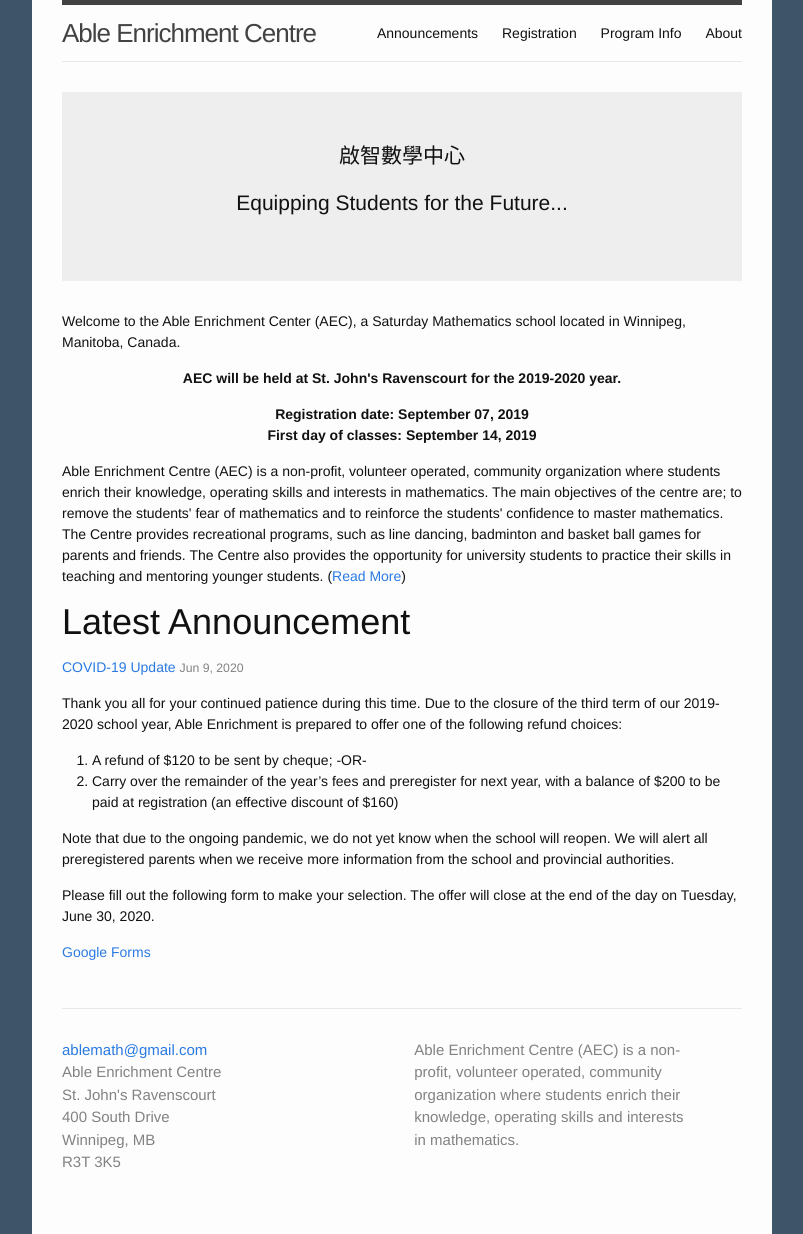
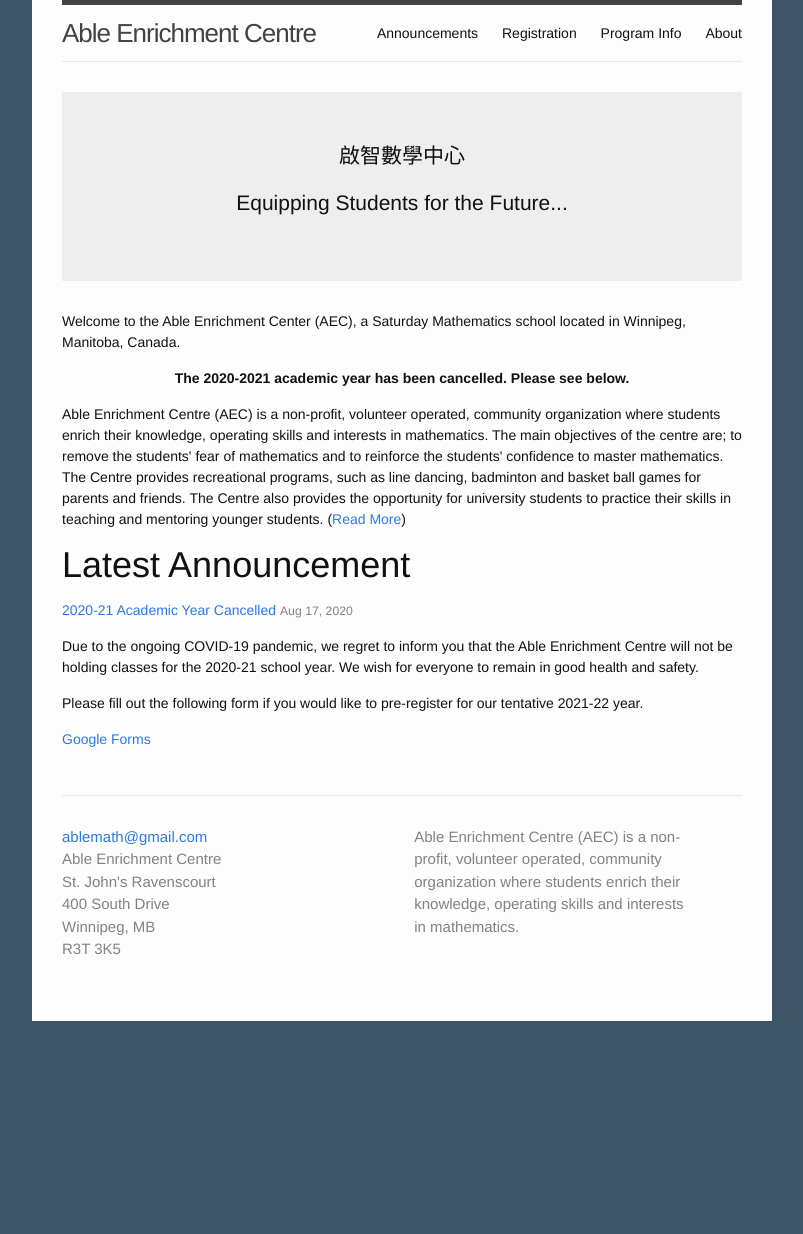
Before and after one commit to ablemath/ablemath, a Jekyll site: the page built from index.html, in a window 1280 px wide. Shown: the whole page, without its empty margins (238-1041 px from the left). Built offline with Jekyll 4.4.1, drawn with Linux system fonts in a browser that asks for light colours; after the commit the page ends 1021 px from its top, so only the background shows below that.

Commit message:
Add 2020-21 cancellation announcement

```diff
--- /dev/null
+++ b/_posts/2020-08-17-covid-19-shutdown.markdown
@@ -0,0 +1,15 @@
+---
+layout: post
+title:  "2020-21 Academic Year Cancelled"
+date:   2020-08-17 12:00:00
+categories: "Year Information"
+---
+
+Due to the ongoing COVID-19 pandemic, we regret to inform you that the Able
+Enrichment Centre will not be holding classes for the 2020-21 school year. We
+wish for everyone to remain in good health and safety.
+
+Please fill out the following form if you would like to pre-register for our
+tentative 2021-22 year.
+
+[Google Forms](https://docs.google.com/forms/d/1xaNLHJtNbTXk_SSr8oGk6TpF0mzg3ijwHz9ilj96H9g/viewform)
--- a/index.html
+++ b/index.html
@@ -9,11 +9,18 @@
 <div class="home">
   <p class="tagline">Welcome to the Able Enrichment Center (AEC), a Saturday Mathematics school located in Winnipeg, Manitoba, Canada. </p>
 
+  <!--
   <p class="text-center"><strong>AEC will be held at St. John's Ravenscourt for the {{ site.registrationdate | date: '%Y' }}-{{ site.registrationdate | date: '%Y' | plus: 1 }} year.</strong></p>
   <p class="text-center">
     <strong>
       Registration date: {{ site.registrationdate | date: '%B %d, %Y' }}<br>
       First day of classes: {{ site.classdate | date: '%B %d, %Y' }}
+    </strong>
+  </p>
+  -->
+  <p class="text-center">
+    <strong>
+      The 2020-2021 academic year has been cancelled. Please see below.
     </strong>
   </p>
 
```
